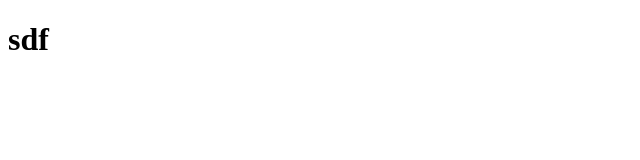
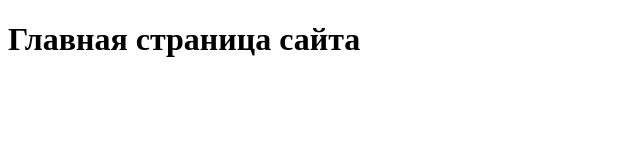
Before and after one commit to RostislavWW/RostislavWW.github.io, a plain HTML site: page index.html in a window 1280 px wide. Shown: the whole page, without its empty margins (0-640 px from the left). Drawn offline with nearby package versions, Linux system fonts and the light colour scheme.

Commit message:
add method load

```diff
--- a/index.html
+++ b/index.html
@@ -13,9 +13,13 @@
       crossorigin="anonymous"
       src="https://ajax.googleapis.com/ajax/libs/jquery/3.5.1/jquery.min.js"
     ></script>
+
     <script>
+      var domen = "https://rostislavww.github.io";
       $(function () {
-        window.alert("Документ доступен для выполнения скриптов");
+        var url = domen + "/zagolovok.html";
+
+        $("body").load(url);
       });
     </script>
   </body>
--- /dev/null
+++ b/zagolovok.html
@@ -0,0 +1 @@
+<h1>Главная страница сайта</h1>
```
